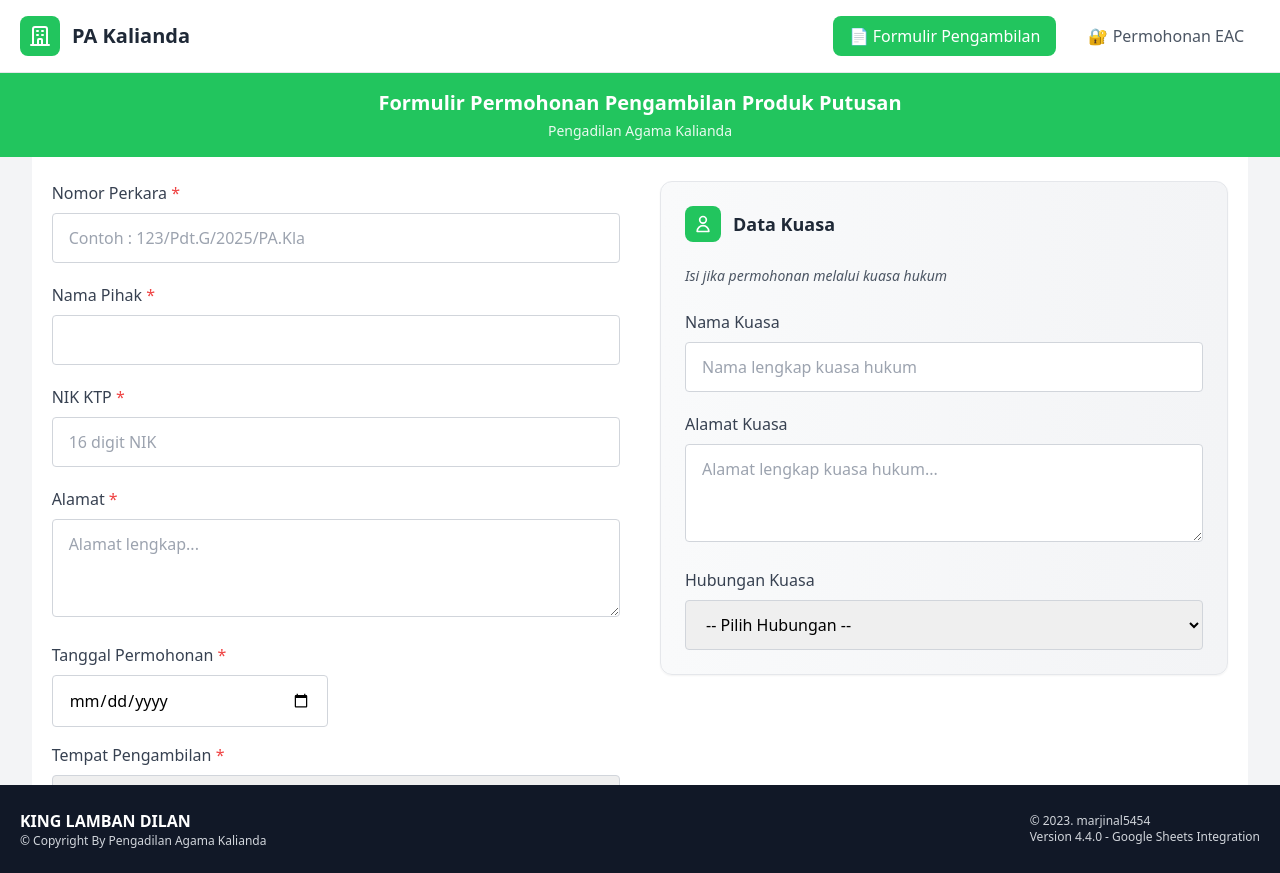
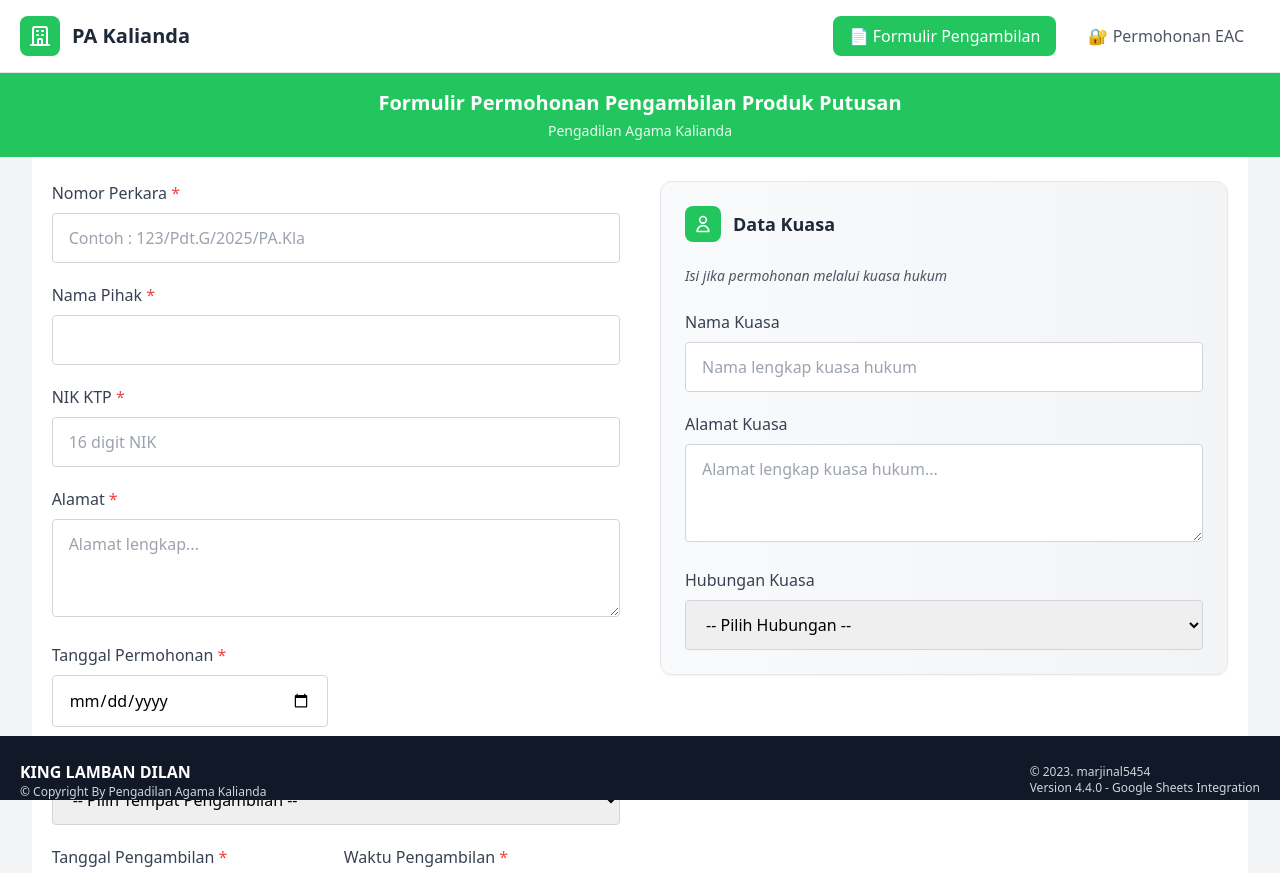
Before and after one commit to PrayogaBoedihartoyo/pa-kalianda, a React (Create React App) app: page / in a window 1280 px wide. Built offline with nearby package versions, Linux system fonts and the light colour scheme.

Commit message:
fixing-scroll_v1

```diff
--- a/src/components/FormulirPengambilan.js
+++ b/src/components/FormulirPengambilan.js
@@ -108,7 +108,10 @@ function FormulirPengambilan() {
   };
 
   return (
-    <div className="h-screen overflow-hidden bg-gray-100 font-sans flex flex-col">
+    <div
+      className="bg-gray-100 font-sans flex flex-col overflow-hidden"
+      style={{ height: '100dvh' }}  // dynamic viewport untuk mobile
+    >
       {/* Header */}
       <div className="bg-green-500 text-white py-3 md:py-4 px-4 md:px-5 text-center">
         <h1 className="text-base md:text-lg lg:text-xl font-bold leading-tight">
@@ -126,15 +129,19 @@ function FormulirPengambilan() {
         </div>
       )}
 
-      {/* Main Content */}
-      <div className="max-w-7xl mx-auto px-4 md:px-5 py-4 md:py-6 bg-white flex-1 overflow-hidden min-h-0 pb-28">
-
+      {/* Main Content: scrollable area */}
+      <div
+        className="max-w-7xl mx-auto px-4 md:px-5 py-4 md:py-6 bg-white flex-1 overflow-y-auto min-h-0"
+        style={{
+          WebkitOverflowScrolling: 'touch',
+          paddingBottom: 'calc(env(safe-area-inset-bottom) + 11rem)' // ruang ekstra biar tombol tidak ketutup footer
+        }}
+      >
         {/* Form Container */}
         <div className="grid grid-cols-1 xl:grid-cols-2 gap-6 lg:gap-10 mb-6 md:mb-8">
 
           {/* Left Column */}
           <div className="space-y-4 md:space-y-5">
-
             {/* Nomor Perkara */}
             <div>
               <label className="block mb-1 md:mb-2 font-medium text-sm md:text-base text-gray-700">
@@ -394,7 +401,10 @@ function FormulirPengambilan() {
       </div>
 
       {/* Footer (fixed) */}
-      <div className="bg-gray-900 text-white py-4 md:py-6 px-4 md:px-5 bottom-0 left-0 right-0 z-20">
+      <div
+        className="bg-gray-900 text-white py-4 md:py-6 px-4 md:px-5 fixed bottom-0 left-0 right-0 z-20"
+        style={{ paddingBottom: 'env(safe-area-inset-bottom)' }}
+      >
         <div className="max-w-7xl mx-auto">
           <div className="flex flex-col md:flex-row justify-between items-center text-center md:text-left">
             <div className="mb-3 md:mb-0">
```
